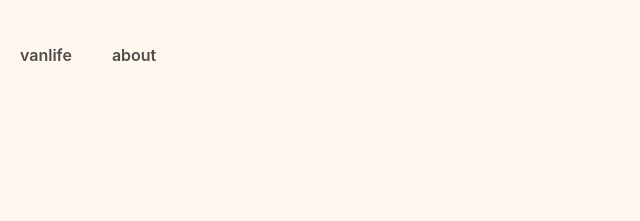
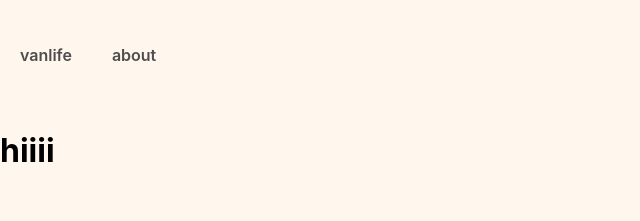
Before and after one commit to mahla-sk/vanlife, a React (Vite) app: page /vans in a window 1280 px wide. Before the commit this address had no page. Shown: the top 221 px of the page, without its empty margins (0-640 px from the left). Built offline with nearby package versions, Linux system fonts and the light colour scheme.

Commit message:
new page1

```diff
--- a/src/App.jsx
+++ b/src/App.jsx
@@ -3,6 +3,8 @@ import './App.css'
 import {BrowserRouter,Routes,Route,Link} from 'react-router-dom'
 import Home from "./pages/Home.jsx"
 import About from "./pages/About.jsx"
+import Vans from "./pages/Vans.jsx"
+
 
 function App() {
 
@@ -18,6 +20,7 @@ function App() {
       <Routes>
         <Route path="/" element={<Home/>}/>
         <Route path="/about" element={<About/>}/>
+        <Route path="/vans" element={<Vans/>}/>
       </Routes>
     </BrowserRouter>
   )
--- /dev/null
+++ b/src/pages/Vans.jsx
@@ -0,0 +1,7 @@
+import React from 'react'
+
+export default function Vans(){
+    return(
+        <h1>hiiii</h1>
+    )
+}
```
